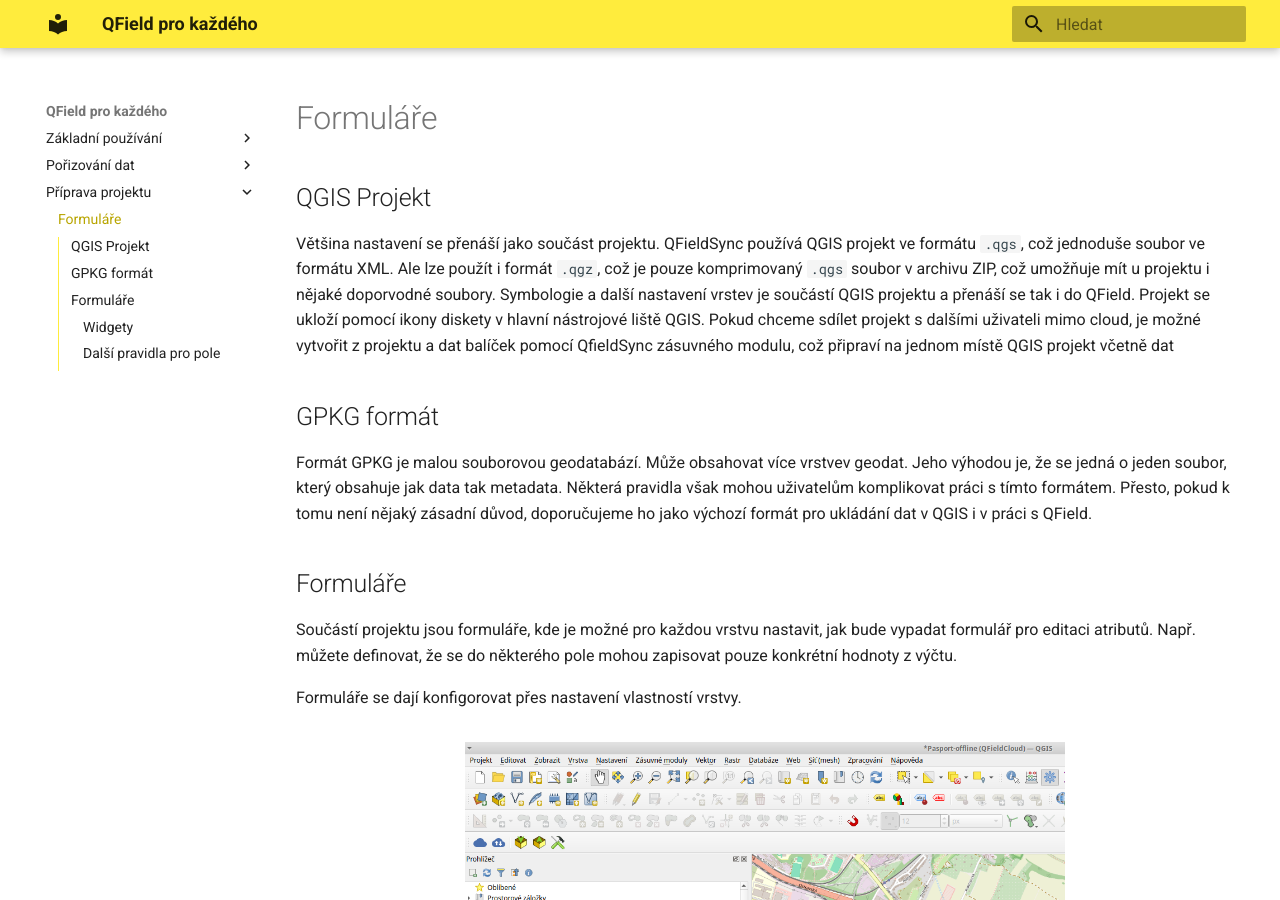
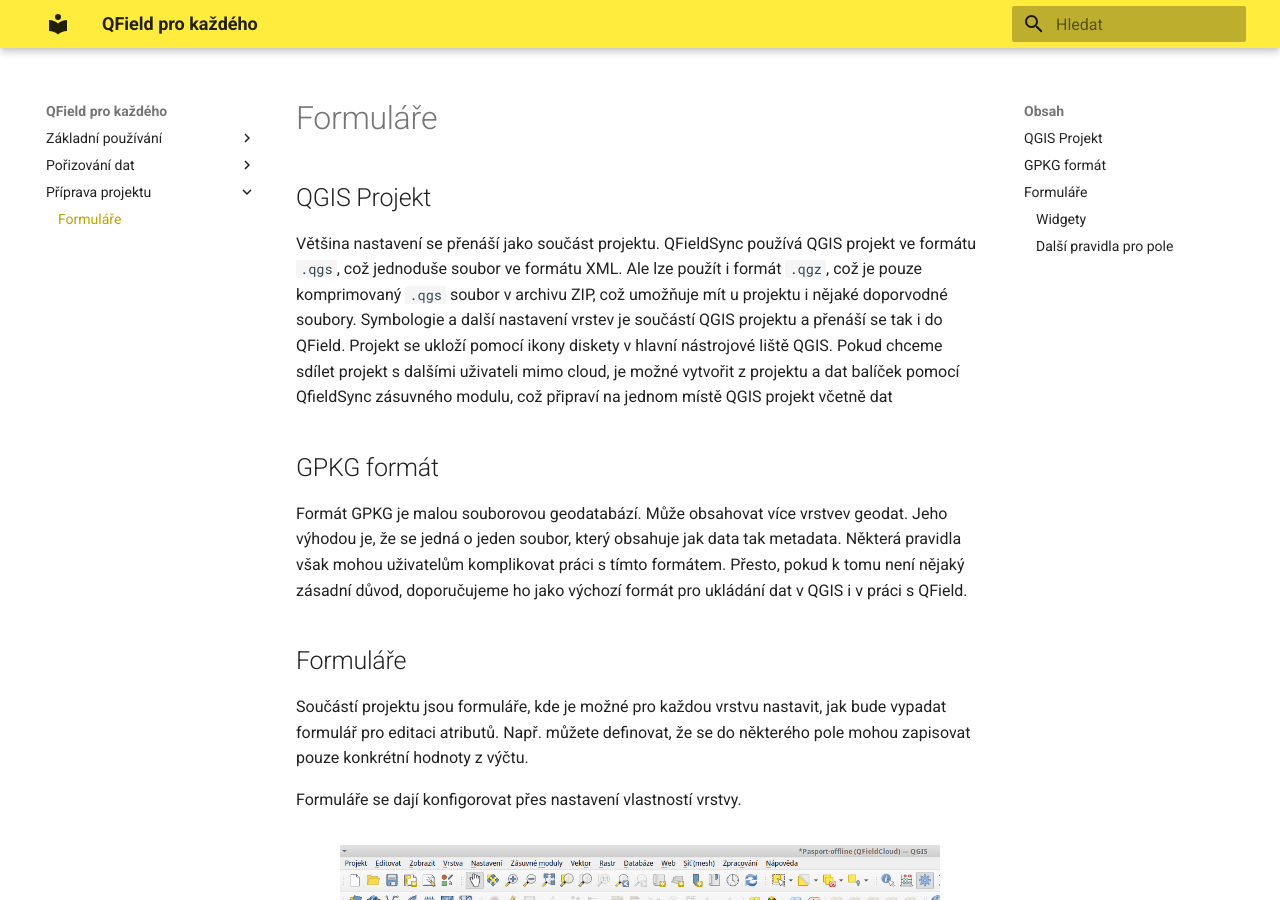
Before and after one commit to GISMentors/qfield, an MkDocs documentation site: the page built from docs/projekt/formulare.md, in a window 1280 px wide and 900 px high. Built offline with MkDocs 1.6.1 and Material for MkDocs 9.7.7, drawn with Linux system fonts in a browser that asks for light colours.

Commit message:
rm: integrate toc

```diff
--- a/mkdocs.yml
+++ b/mkdocs.yml
@@ -7,7 +7,8 @@
   features:
     - content.code.copy
     - navigation.footer
-    - toc.integrate
+    # - navigation.sections
+    # - toc.integrate
   palette:
     primary: yellow
 copyright: Copyright &copy; 2014-2026 GISMentors
```
